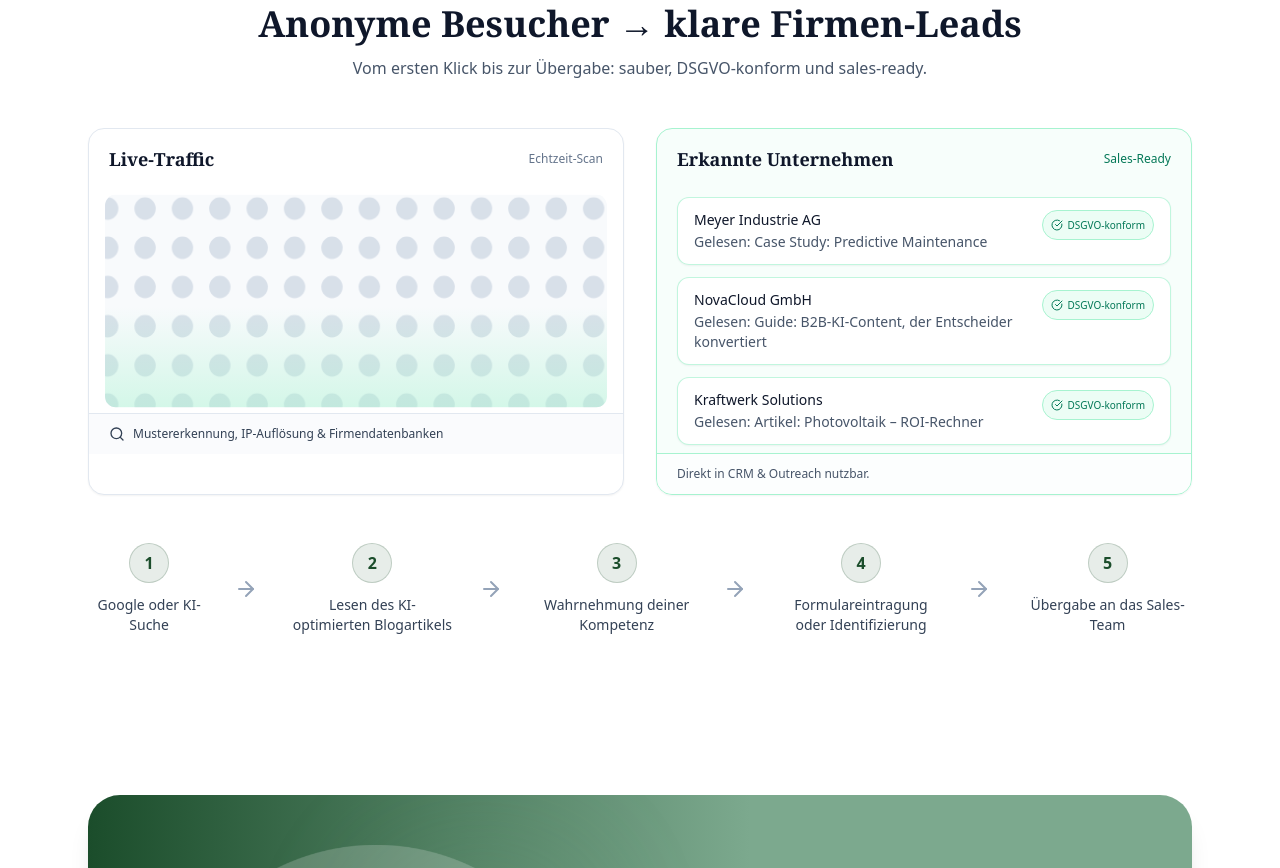
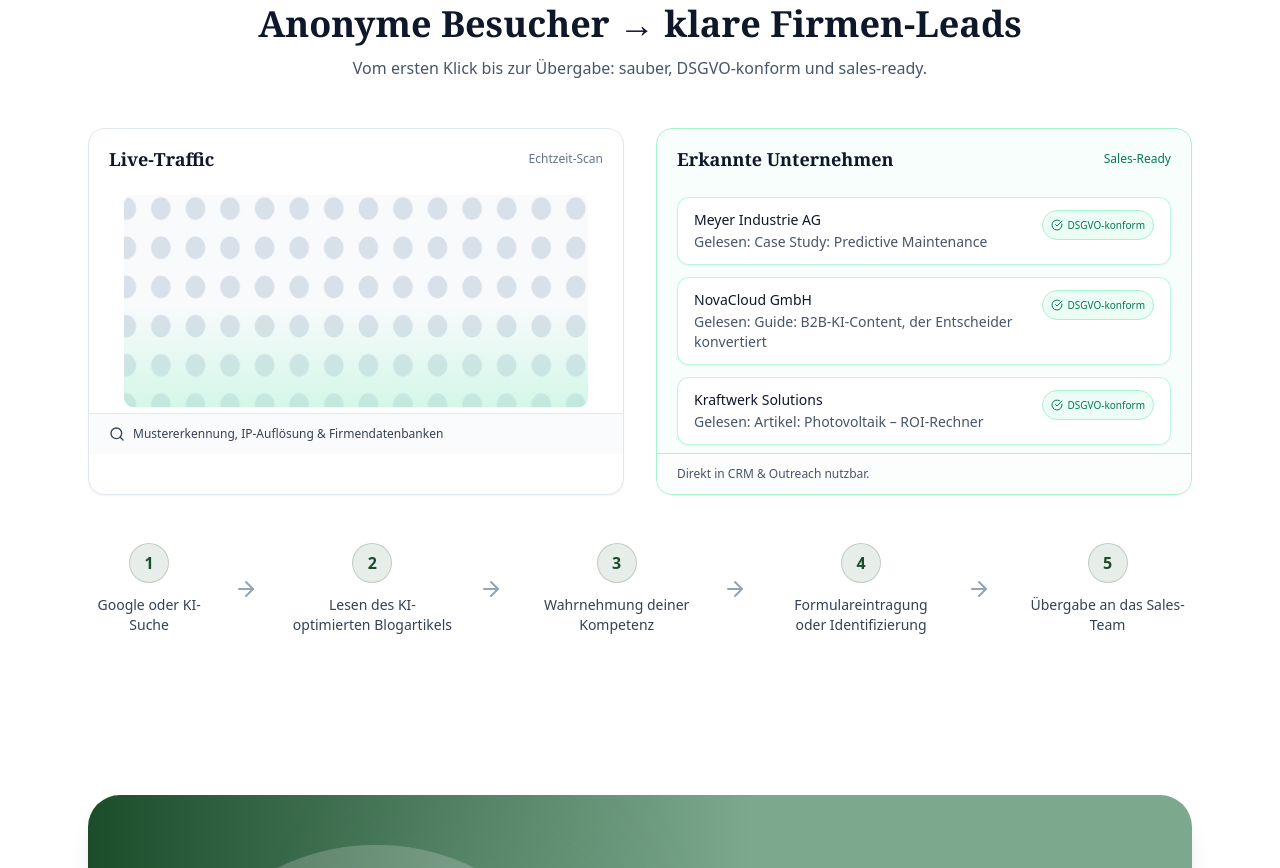
Before and after one commit to lennartnm/findbar_website, a Next.js app: page / in a window 1280 px wide. Shown: the part 3320-4188 px from the top of the page. Built offline with nearby package versions, Linux system fonts and the light colour scheme.

Commit message:
Update page.tsx

```diff
--- a/src/app/page.tsx
+++ b/src/app/page.tsx
@@ -238,7 +238,7 @@ function Hero() {
   );
 }
 
-/* ---------------------- VisitorRevealSection (SVG Live-Traffic) ---------------------- */
+/* ---------------------- VisitorRevealSection (grid-fixed, no whitespace) ---------------------- */
 function VisitorRevealSection() {
   const steps = [
     "Google oder KI-Suche",
@@ -255,10 +255,7 @@ function VisitorRevealSection() {
   ];
 
   return (
-    <section
-      id="reveal"
-      className="relative overflow-hidden py-20 border-t border-slate-100 bg-white"
-    >
+    <section id="reveal" className="relative overflow-hidden py-20 border-t border-slate-100 bg-white">
       <div className={containerClass}>
         {/* Headline */}
         <div className="mx-auto max-w-3xl text-center">
@@ -276,16 +273,17 @@ function VisitorRevealSection() {
 
         {/* Visual Row */}
         <div className="mt-12 grid gap-8 md:grid-cols-2">
-          {/* --- NEW: Live-Traffic (SVG) --- */}
+          {/* --- Live-Traffic Card: strict grid -> no whitespace --- */}
           <div className="relative overflow-hidden rounded-2xl border border-slate-200 bg-white shadow-sm">
+            <div className="grid grid-rows-[auto_1fr_auto]">
               {/* Header */}
               <div className="flex items-center justify-between px-5 py-4">
                 <span className={`text-lg font-semibold ${serifClass}`}>Live-Traffic</span>
                 <span className="text-xs text-slate-500">Echtzeit-Scan</span>
               </div>
 
-            {/* SVG Canvas (keine Padding-Lücken) */}
-            <div className="relative">
+              {/* Canvas (fills exactly the middle row) */}
+              <div className="px-5">
                 <svg
                   className="block w-full h-56"
                   viewBox="0 0 800 320"
@@ -293,55 +291,37 @@ function VisitorRevealSection() {
                   aria-hidden="true"
                 >
                   <defs>
-                  {/* Dot Pattern */}
                     <pattern id="dots" x="0" y="0" width="56" height="56" patternUnits="userSpaceOnUse">
                       <circle cx="28" cy="28" r="16" fill="#cbd5e1" opacity="0.7" />
                     </pattern>
-
-                  {/* Bottom emerald fade */}
                     <linearGradient id="bottomFade" x1="0" y1="1" x2="0" y2="0">
                       <stop offset="0%" stopColor="#A7F3D0" stopOpacity="0.45" />
                       <stop offset="100%" stopColor="#A7F3D0" stopOpacity="0" />
                     </linearGradient>
-
-                  {/* Scan gradient */}
                     <linearGradient id="scanGrad" x1="0" y1="0" x2="0" y2="1">
                       <stop offset="0%" stopColor="#10B981" stopOpacity="0" />
                       <stop offset="50%" stopColor="#10B981" stopOpacity="0.22" />
                       <stop offset="100%" stopColor="#10B981" stopOpacity="0" />
                     </linearGradient>
-
-                  {/* Soft mask for rounded inner area */}
                     <clipPath id="roundClip">
                       <rect x="24" y="8" width="752" height="304" rx="16" ry="16" />
                     </clipPath>
                   </defs>
 
-                {/* Inner area with rounded corners */}
                   <g clipPath="url(#roundClip)">
-                  {/* Base */}
                     <rect x="24" y="8" width="752" height="304" fill="#f8fafc" />
-                  {/* Pattern of dots */}
                     <rect x="24" y="8" width="752" height="304" fill="url(#dots)" />
-                  {/* Bottom green fade */}
                     <rect x="24" y="168" width="752" height="144" fill="url(#bottomFade)" />
-                  {/* Vertical scanning bar (animated via CSS transform) */}
-                  <rect
-                    className="scanY"
-                    x="24"
-                    y="-304"
-                    width="752"
-                    height="120"
-                    fill="url(#scanGrad)"
-                  />
+                    <rect className="scanY" x="24" y="-304" width="752" height="120" fill="url(#scanGrad)" />
                   </g>
                 </svg>
               </div>
 
-            {/* Info Bar – direkt angedockt, kein Whitespace */}
+              {/* Info Bar (bottom row) – sits flush with card edge, no extra gap */}
               <div className="flex items-center gap-2 border-t border-slate-200 bg-slate-50/70 px-5 py-3 text-xs text-slate-700">
                 <Search className="h-4 w-4" />
                 <span>Mustererkennung, IP-Auflösung &amp; Firmendatenbanken</span>
+              </div>
             </div>
           </div>
 
@@ -380,17 +360,12 @@ function VisitorRevealSection() {
           {steps.map((title, i) => (
             <div key={i} className="flex items-center gap-4 md:gap-6">
               <div className="flex flex-col items-center text-center max-w-[190px]">
-                <div
-                  className="shrink-0 inline-flex size-10 items-center justify-center rounded-full
-                              bg-[#1b4d2b1A] border border-[#1b4d2b33] text-[#1b4d2b] font-semibold leading-none"
-                >
+                <div className="shrink-0 inline-flex size-10 items-center justify-center rounded-full bg-[#1b4d2b1A] border border-[#1b4d2b33] text-[#1b4d2b] font-semibold leading-none">
                   {i + 1}
                 </div>
                 <p className="mt-3 text-sm text-slate-700">{title}</p>
               </div>
-              {i < steps.length - 1 && (
-                <ArrowRight className="hidden md:block h-6 w-6 text-slate-400 shrink-0" />
-              )}
+              {i < steps.length - 1 && <ArrowRight className="hidden md:block h-6 w-6 text-slate-400 shrink-0" />}
             </div>
           ))}
         </div>
@@ -398,17 +373,9 @@ function VisitorRevealSection() {
 
       {/* Animations */}
       <style>{`
-        @keyframes scanY {
-          0%   { transform: translateY(320px); }
-          100% { transform: translateY(-320px); }
-        }
-        .scanY {
-          animation: scanY 3s linear infinite;
-          will-change: transform;
-        }
-        @media (prefers-reduced-motion: reduce) {
-          .scanY { animation: none; }
-        }
+        @keyframes scanY { 0% { transform: translateY(320px); } 100% { transform: translateY(-320px); } }
+        .scanY { animation: scanY 3s linear infinite; will-change: transform; }
+        @media (prefers-reduced-motion: reduce) { .scanY { animation: none; } }
       `}</style>
     </section>
   );
```
Lines whose indentation alone changed are shown as unchanged.
